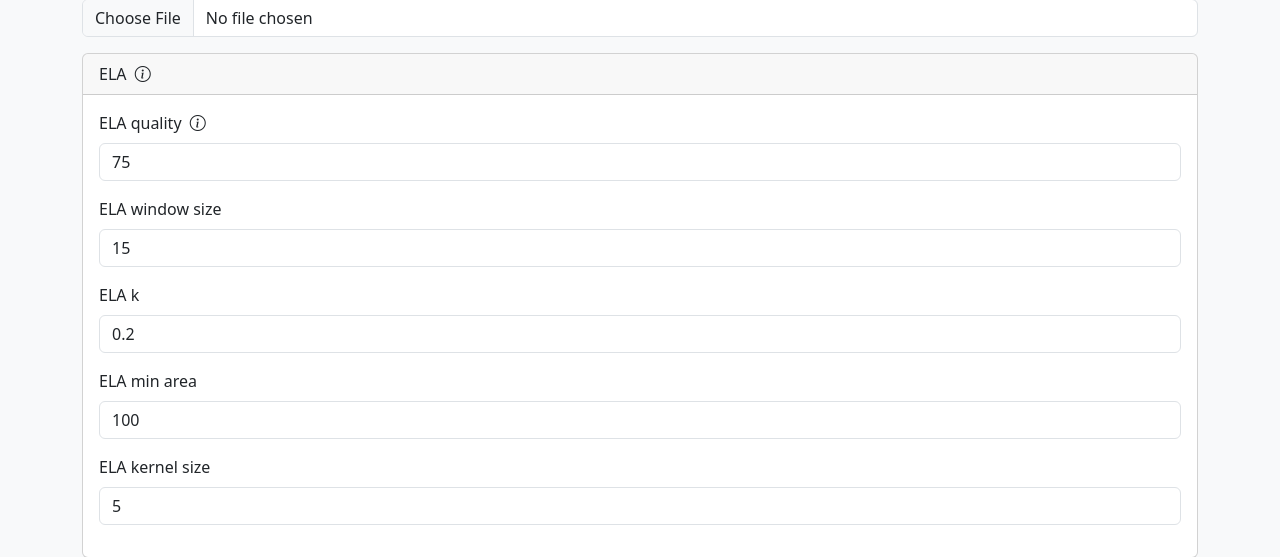
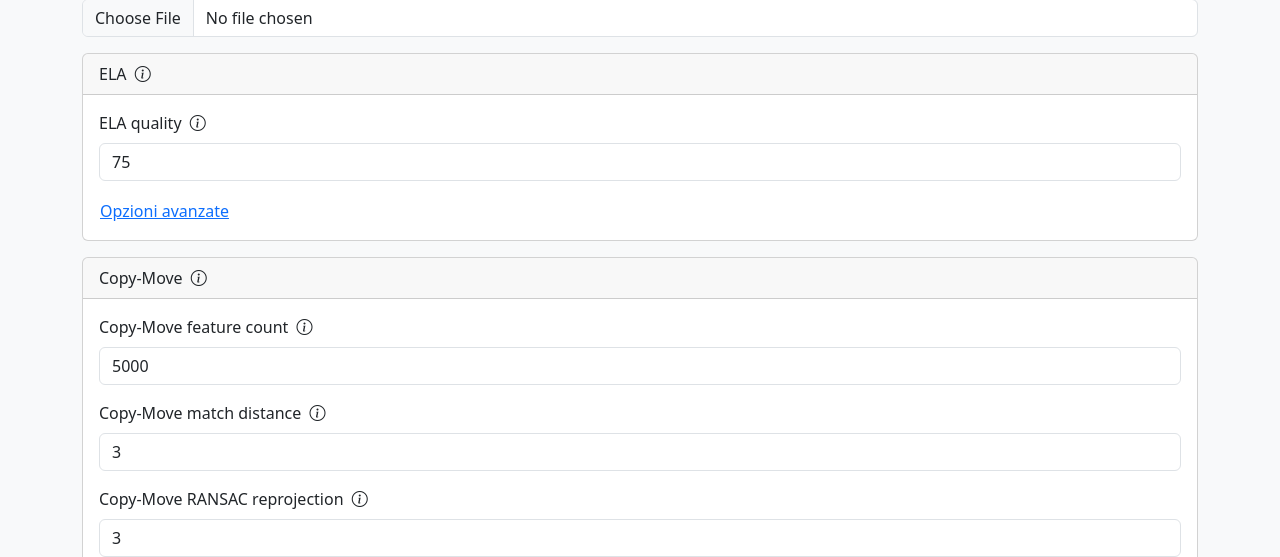
Before and after one commit to mapo80/image-forgery-scanner, an ASP.NET Core app: page / in a window 1280 px wide. Shown: the part 215-772 px from the top of the page. Run offline with ASP.NET Core 8, Linux system fonts and the light colour scheme; some libraries are stand-ins or nearby versions.

Commit message:
feat(ui): add collapsible ELA advanced options

```diff
--- a/ImageForensic.Api/Pages/Index.cshtml
+++ b/ImageForensic.Api/Pages/Index.cshtml
@@ -64,6 +64,11 @@
                     </label>
                     <input class="form-control" asp-for="Options.ElaQuality" type="number" />
                 </div>
+                <div>
+                    <button class="btn btn-link p-0" type="button" data-bs-toggle="collapse" data-bs-target="#elaAdvanced" aria-expanded="false" aria-controls="elaAdvanced">
+                        Opzioni avanzate
+                    </button>
+                    <div class="collapse mt-3" id="elaAdvanced">
                         <div class="mb-3">
                             <label class="form-label" asp-for="Options.ElaWindowSize">
                                 @Html.DisplayNameFor(m => m.Options.ElaWindowSize)
@@ -87,6 +92,8 @@
                                 @Html.DisplayNameFor(m => m.Options.ElaKernelSize)
                             </label>
                             <input class="form-control" asp-for="Options.ElaKernelSize" type="number" />
+                        </div>
+                    </div>
                 </div>
             </div>
         </div>
```
Lines whose indentation alone changed are shown as unchanged.
